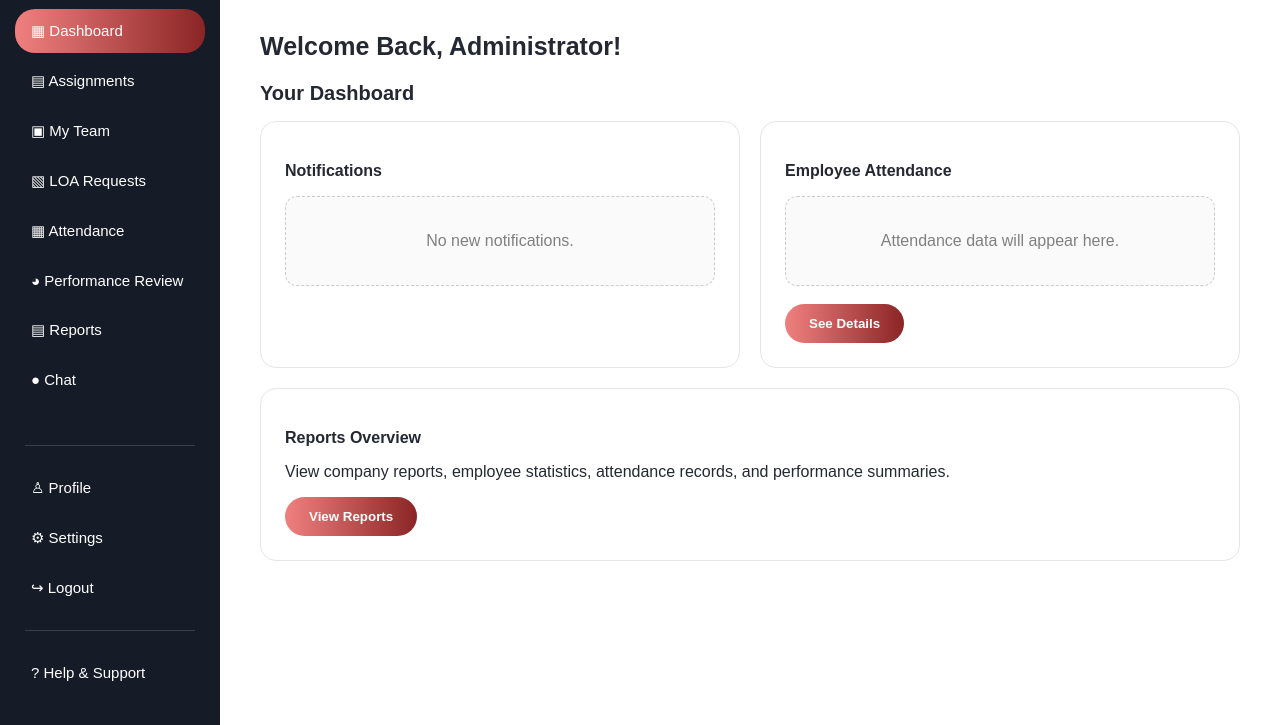
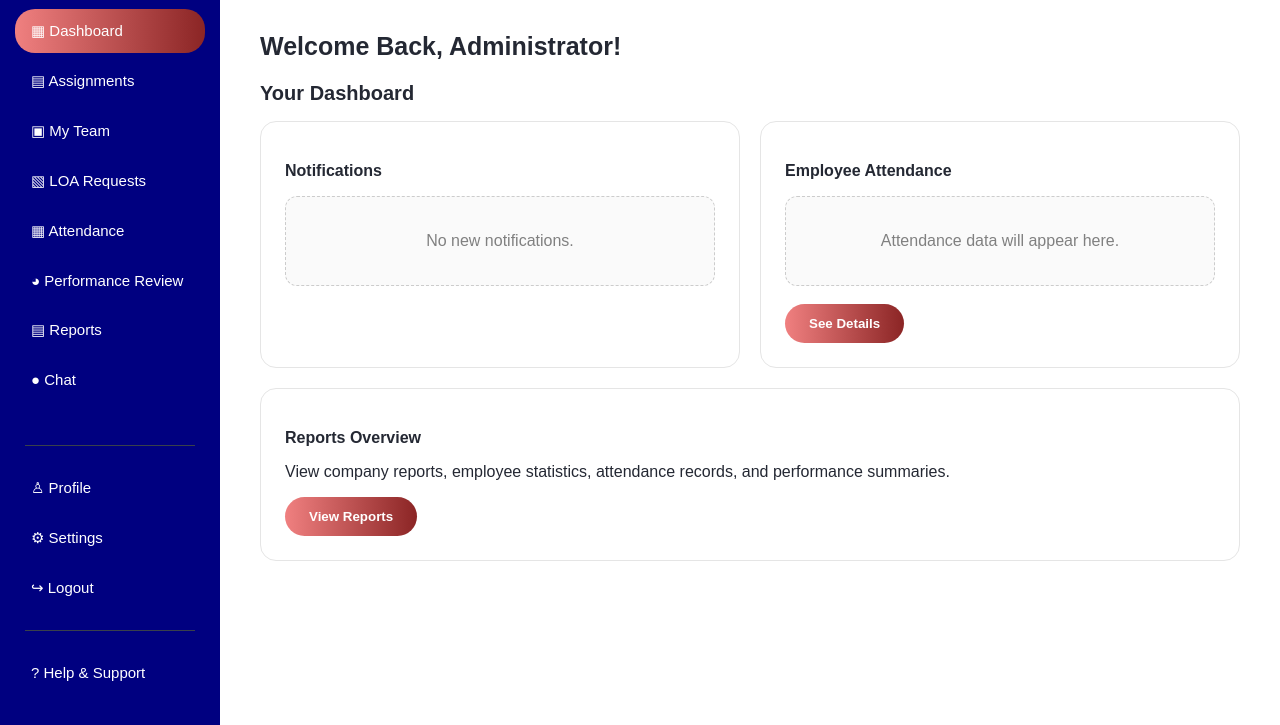
Before and after one commit to bella917/Capstone_1116, a plain HTML site: page administrator.html in a window 1280 px wide. Shown: the part 75-800 px from the top of the page. Drawn offline with Linux system fonts and the light colour scheme.

Commit message:
Change sidebar background color to navy

```diff
--- a/administrator.html
+++ b/administrator.html
@@ -27,7 +27,7 @@
         /* LEFT SIDE NAVIGATION */
         .sidebar {
             width: 220px;
-            background-color: #161c27;
+            background-color: navy;
             color: white;
             padding: 25px 15px;
             flex-shrink: 0;
```
